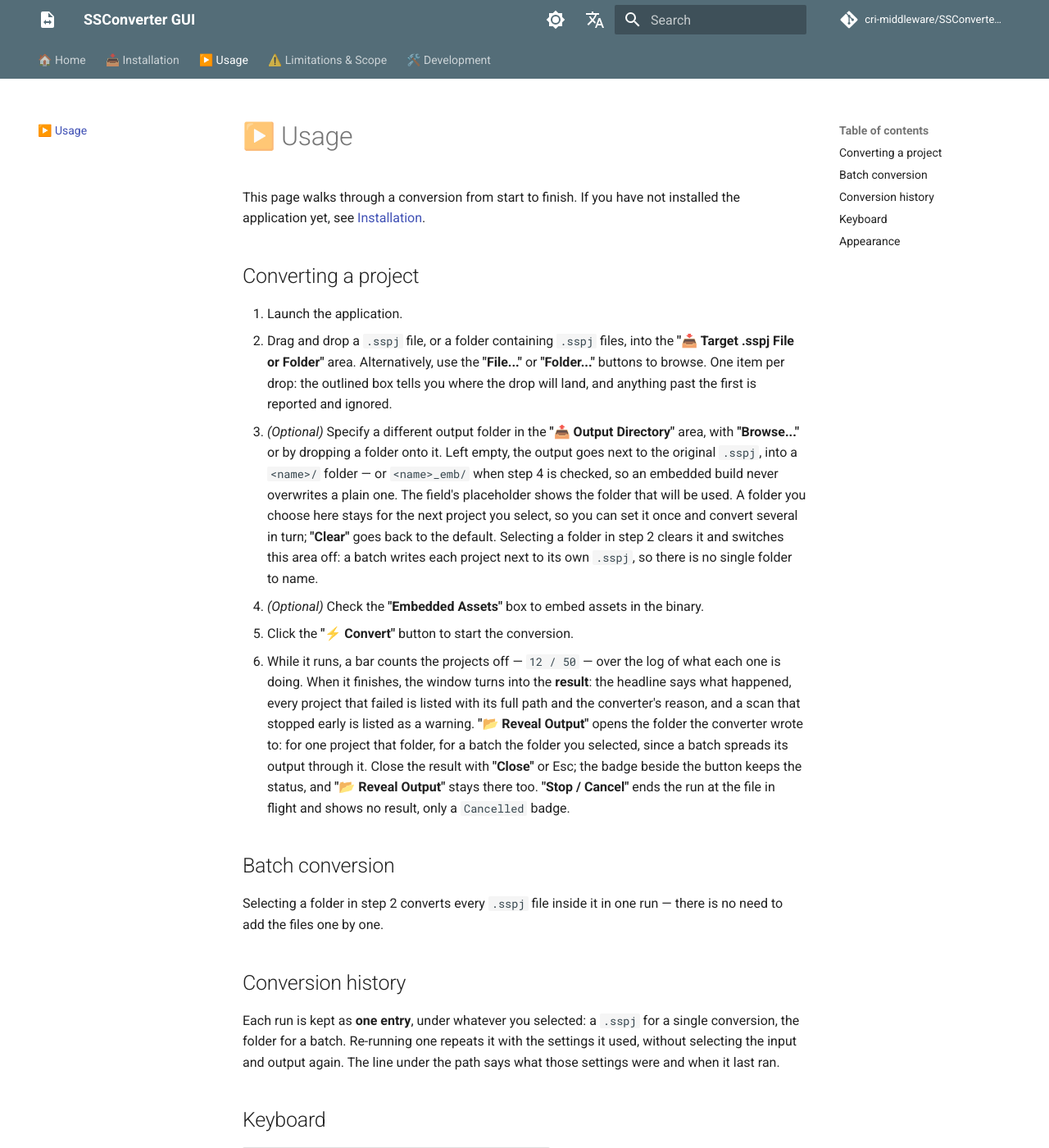
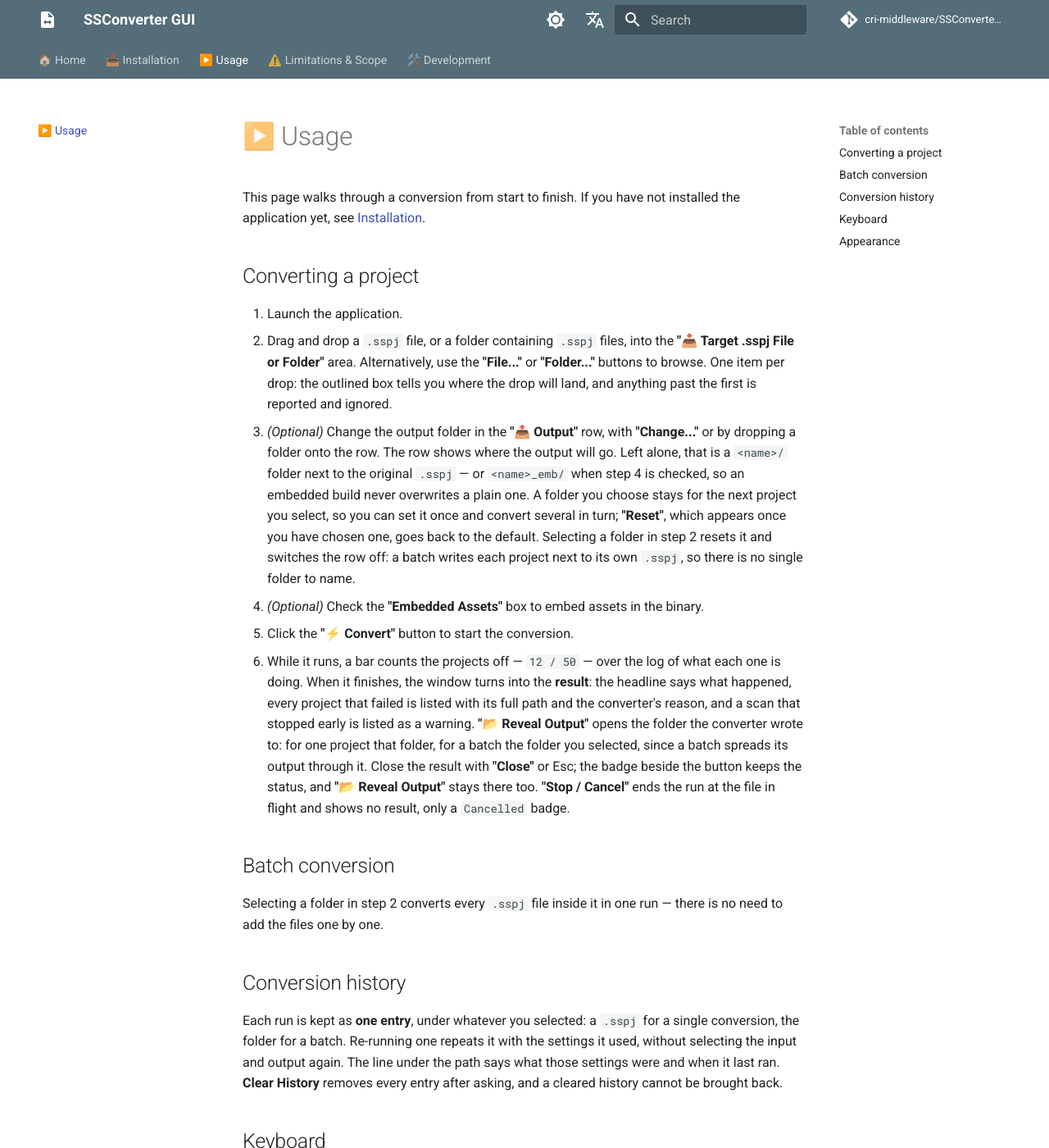
Before and after one commit to cri-middleware/SSConverterGUI, an MkDocs documentation site: the page built from docs/en/usage.md, in a window 1280 px wide and 1400 px high. Shown: the whole window at 82% size. Built offline with MkDocs 1.6.1 and Material for MkDocs 9.7.7, drawn with Linux system fonts in a browser that asks for light colours; comment, search, counter and statistics services are not loaded.

Commit message:
feat: a one-line output row, neutral Clear buttons, and a confirmation before Clear History
The output folder is something most runs leave alone, but it had a box as big
as the input's, with its own heading and a note. It is now one row: a label,
the field (the folder that will be used, in the muted placeholder colour, or the
one you chose), Change... and, only once a folder is chosen, Reset. The row is
still where a folder can be dropped and still dims, with the reason in the
field, when a folder batch makes it not apply. The note under it is gone; the
field says the same thing.

Three Clear buttons were tinted red, which left nothing to mark the one action
that stops a run. Clear History, Clear Logs and Reset are the neutral secondary
button now; red is Stop's alone.

Clear History removed up to 100 entries with no way back. It asks first, with
the plugin's native confirm, which goes through the message command that
dialog:default already grants; an empty history does not ask.

Also: color-scheme follows the theme, so scrollbars are no longer light in the
dark theme; and a history row's Convert button stays on one line while the path
gives way.

```diff
--- a/docs/en/usage.md
+++ b/docs/en/usage.md
@@ -10,14 +10,14 @@ application yet, see [Installation](install.md).
    **"📥 Target .sspj File or Folder"** area. Alternatively, use the **"File..."** or
    **"Folder..."** buttons to browse. One item per drop: the outlined box tells you where the
    drop will land, and anything past the first is reported and ignored.
-3. *(Optional)* Specify a different output folder in the **"📤 Output Directory"** area, with
-   **"Browse..."** or by dropping a folder onto it. Left empty, the output goes next to the
-   original `.sspj`, into a `<name>/` folder — or `<name>_emb/` when step 4 is checked, so an
-   embedded build never overwrites a plain one. The field's placeholder shows the folder that
-   will be used. A folder you choose here stays for the next project you select, so you can set it
-   once and convert several in turn; **"Clear"** goes back to the default. Selecting a folder in
-   step 2 clears it and switches this area off: a batch writes each project
-   next to its own `.sspj`, so there is no single folder to name.
+3. *(Optional)* Change the output folder in the **"📤 Output"** row, with **"Change..."** or by
+   dropping a folder onto the row. The row shows where the output will go. Left alone, that is a
+   `<name>/` folder next to the original `.sspj` — or `<name>_emb/` when step 4 is checked, so an
+   embedded build never overwrites a plain one. A folder you choose stays for the next project you
+   select, so you can set it once and convert several in turn; **"Reset"**, which appears once you
+   have chosen one, goes back to the default. Selecting a folder in step 2 resets it and switches
+   the row off: a batch writes each project next to its own `.sspj`, so there is no single folder
+   to name.
 4. *(Optional)* Check the **"Embedded Assets"** box to embed assets in the binary.
 5. Click the **"⚡ Convert"** button to start the conversion.
 6. While it runs, a bar counts the projects off — `12 / 50` — over the log of what each one is
@@ -39,7 +39,7 @@ to add the files one by one.
 Each run is kept as **one entry**, under whatever you selected: a `.sspj` for a single conversion,
 the folder for a batch. Re-running one repeats it with the settings it used, without selecting the
 input and output again. The line under the path says what those settings were and when it last
-ran.
+ran. **Clear History** removes every entry after asking, and a cleared history cannot be brought back.
 
 ## Keyboard
 
```
Also changed, not shown: docs/ja/usage.md (+2 -4 lines), src/style.css (+45 -26 lines), 1 other file.
